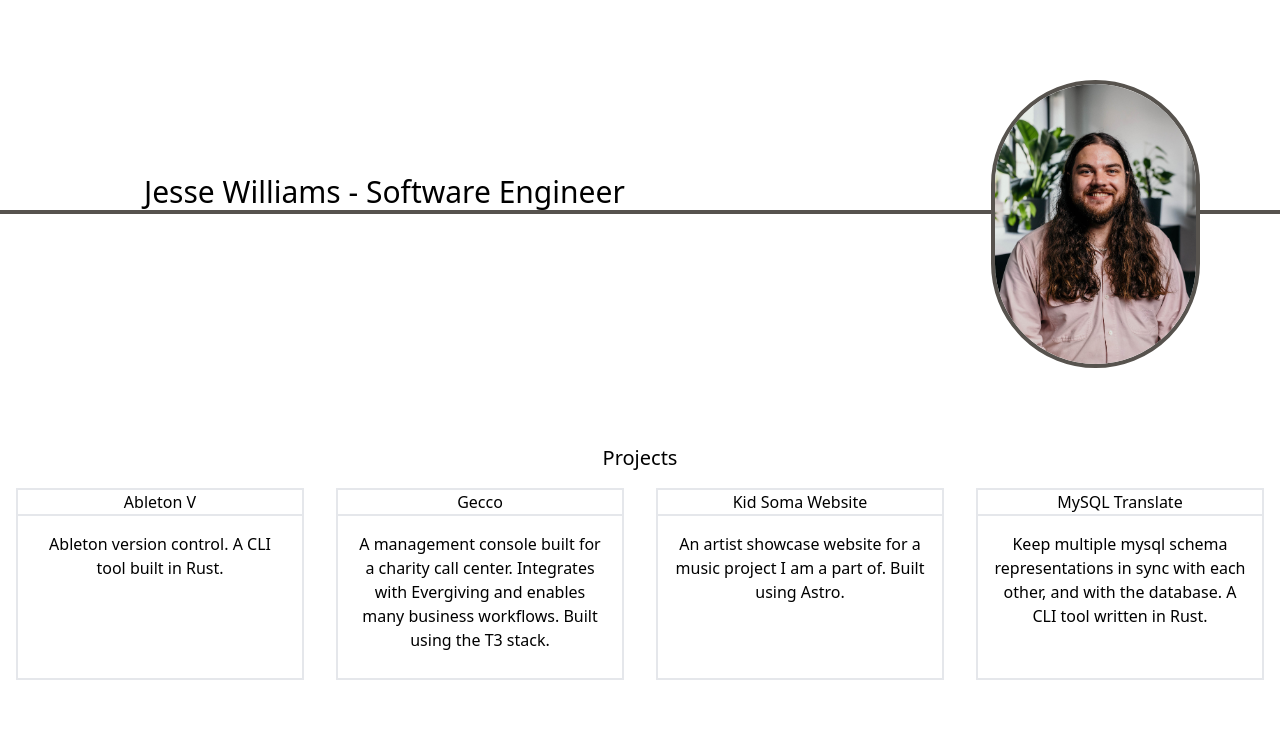
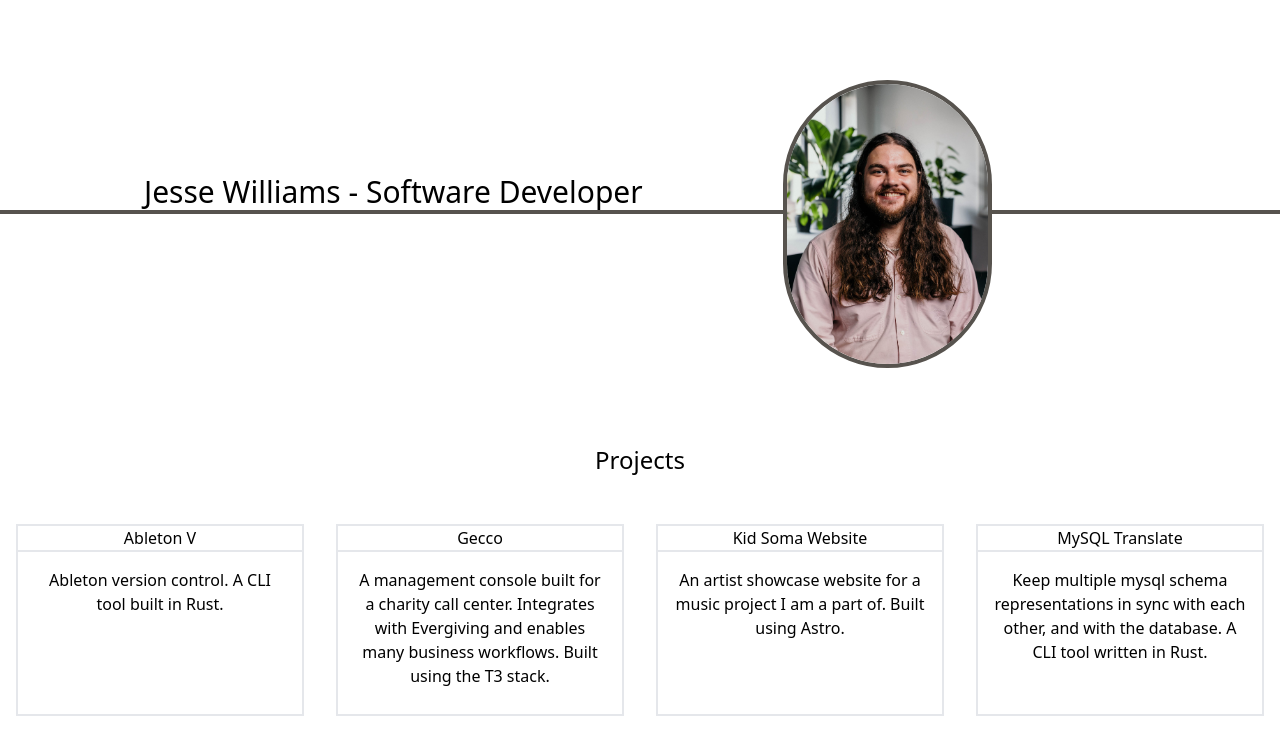
Before and after one commit to jesses-code-adventures/portfolio, a SvelteKit app: page / in a window 1280 px wide. Shown: the top 754 px of the page. Built offline with nearby package versions, Linux system fonts and the light colour scheme.

Commit message:
update: styling and accessibility

```diff
--- a/src/lib/ProjectPreview.svelte
+++ b/src/lib/ProjectPreview.svelte
@@ -9,7 +9,7 @@
 
 <a href={url}>
     <div class="h-48 border-gray-200 border-2 border-t-0 text-center w-72 hover:shadow-glow">
-        <h4 class="border-2 border-x-0">{name}</h4>
+        <h3 class="border-2 border-x-0">{name}</h3>
         <p class="p-4">{description}</p>
     </div>
 </a>
--- a/src/routes/+page.svelte
+++ b/src/routes/+page.svelte
@@ -1,20 +1,43 @@
 <script>
-	import ProjectPreview from "$lib/ProjectPreview.svelte";
-    import Image from "$lib/Image.svelte";
+	import ProjectPreview from '$lib/ProjectPreview.svelte';
+	import Image from '$lib/Image.svelte';
+	document.title = 'Jesse Williams - Software Developer';
 </script>
 
 <div class="flex flex-col justify-between text-center">
-    <div class="h-96 flex justify-between">
-        <div class="flex flex-col justify-end lg:h-2/5 lg:border-b-4 border-stone-600 w-full">
-            <h1 class="text-3xl lg:text-left lg:pl-36">Jesse Williams - Software Engineer</h1>
-            <Image src="GIVTEL HEADSHOTS-10_websize.jpg" tailwindClass="absolute right-20 sm:right-48 lg:right-20 top-20 object-scale-down rounded-full h-72 border-4 border-stone-600" alt="Photo of jesse"/>
-        </div>
-    </div>
-    <h3 class="pb-4 text-xl">Projects</h3>
-    <div class="grid grid-cols-1 sm:grid-cols-2 lg:grid-cols-3 xl:grid-cols-4 w-full justify-items-center items-center mx-auto gap-y-8">
-        <ProjectPreview name="Ableton V" description="Ableton version control. A CLI tool built in Rust." url="/projects/ableton_v/"/>
-        <ProjectPreview name="Gecco" description="A management console built for a charity call center. Integrates with Evergiving and enables many business workflows. Built using the T3 stack."url="/projects/gecco/"/>
-        <ProjectPreview name="Kid Soma Website" description="An artist showcase website for a music project I am a part of. Built using Astro." url="/projects/kid_soma_website"/>
-        <ProjectPreview name="MySQL Translate" description="Keep multiple mysql schema representations in sync with each other, and with the database. A CLI tool written in Rust." url="/projects/mysql_translate/"/>
-    </div>
+	<div class="h-96 flex justify-between">
+		<div class="flex flex-col justify-end md:h-2/5 md:border-b-4 border-stone-600 w-full">
+			<h1 class="text-3xl md:text-left sm:pl-12 lg:pl-36">Jesse Williams - Software Developer</h1>
+			<Image
+				src="GIVTEL HEADSHOTS-10_websize.jpg"
+				tailwindClass="absolute right-20 sm:right-64 md:right-20 lg:right-72 top-20 object-scale-down rounded-full h-72 border-4 border-stone-600"
+				alt="Photo of jesse"
+			/>
+		</div>
+	</div>
+	<h2 class="pb-12 text-2xl">Projects</h2>
+	<div
+		class="grid grid-cols-1 md:grid-cols-2 lg:grid-cols-3 xl:grid-cols-4 w-full justify-items-center items-center mx-auto gap-y-8"
+	>
+		<ProjectPreview
+			name="Ableton V"
+			description="Ableton version control. A CLI tool built in Rust."
+			url="/projects/ableton_v/"
+		/>
+		<ProjectPreview
+			name="Gecco"
+			description="A management console built for a charity call center. Integrates with Evergiving and enables many business workflows. Built using the T3 stack."
+			url="/projects/gecco/"
+		/>
+		<ProjectPreview
+			name="Kid Soma Website"
+			description="An artist showcase website for a music project I am a part of. Built using Astro."
+			url="/projects/kid_soma_website"
+		/>
+		<ProjectPreview
+			name="MySQL Translate"
+			description="Keep multiple mysql schema representations in sync with each other, and with the database. A CLI tool written in Rust."
+			url="/projects/mysql_translate/"
+		/>
+	</div>
 </div>
--- a/src/routes/contact/+page.svelte
+++ b/src/routes/contact/+page.svelte
@@ -23,6 +23,7 @@
 	function setMessage(event) {
 		message = event.currentTarget.value;
 	}
+    document.title = "Contact - Jesse Williams";
 </script>
 
 <div class="flex justify-evenly pt-32 h-screen">
```
